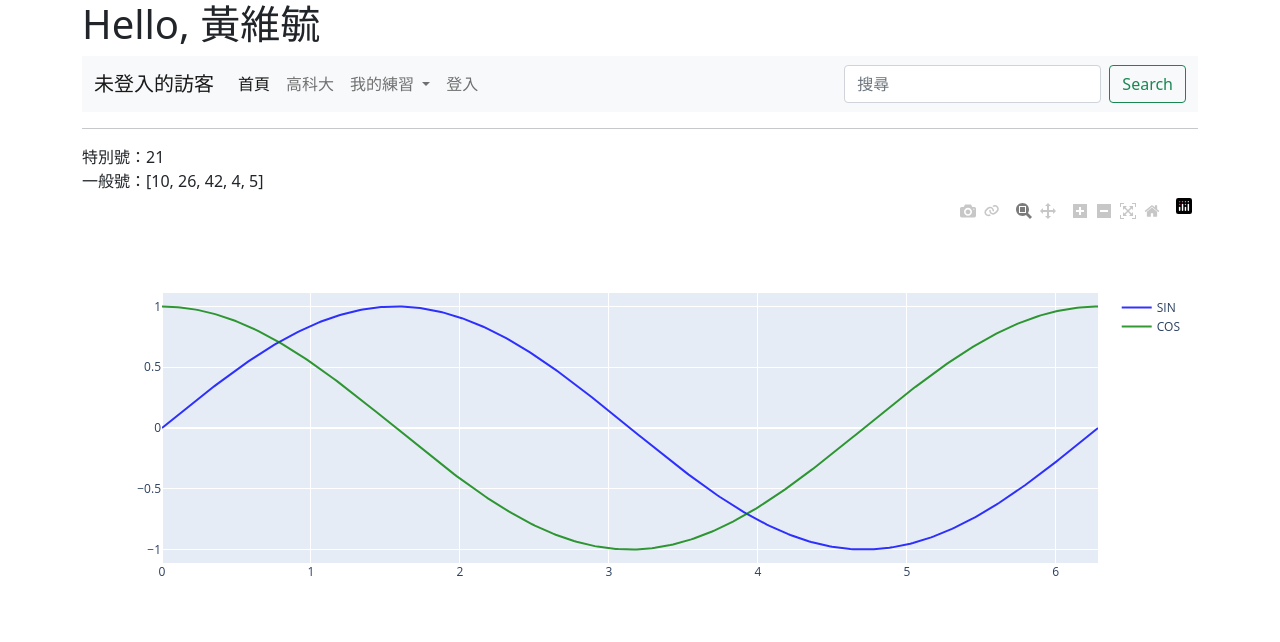
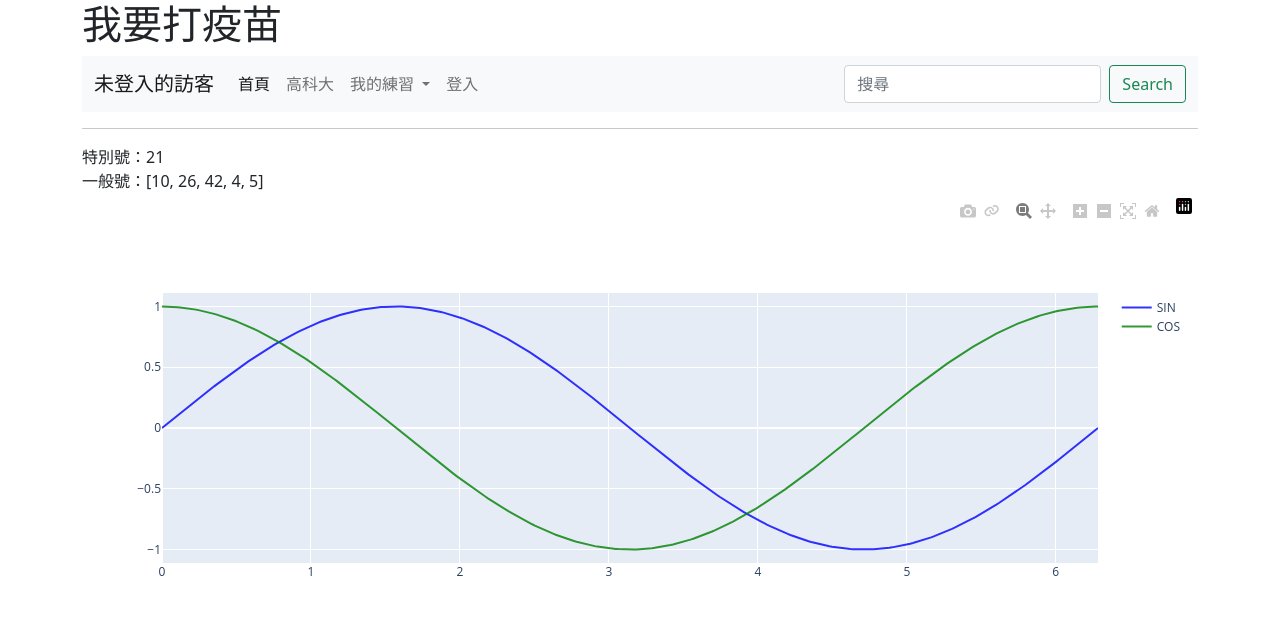
Before and after one commit to Kent1029/mysite-heroku, a Django app: page / in a window 1280 px wide. Shown: the top 642 px of the page. Run offline with Django 3.2, Linux system fonts and the light colour scheme; some libraries are stand-ins or nearby versions.

Commit message:
index.html upadted

```diff
--- a/templates/index.html
+++ b/templates/index.html
@@ -1,7 +1,7 @@
 {% extends "base.html" %}
 
-{% block title %}Hello World {% endblock %}
-{% block headmessage %}Hello, {{name}} {% endblock %}
+{% block title %}AI人工智慧IoT課程 {% endblock %}
+{% block headmessage %}我要打疫苗 {% endblock %}
 {% block main %}
 	<hr>
 	特別號：{{special}}<br>
```
